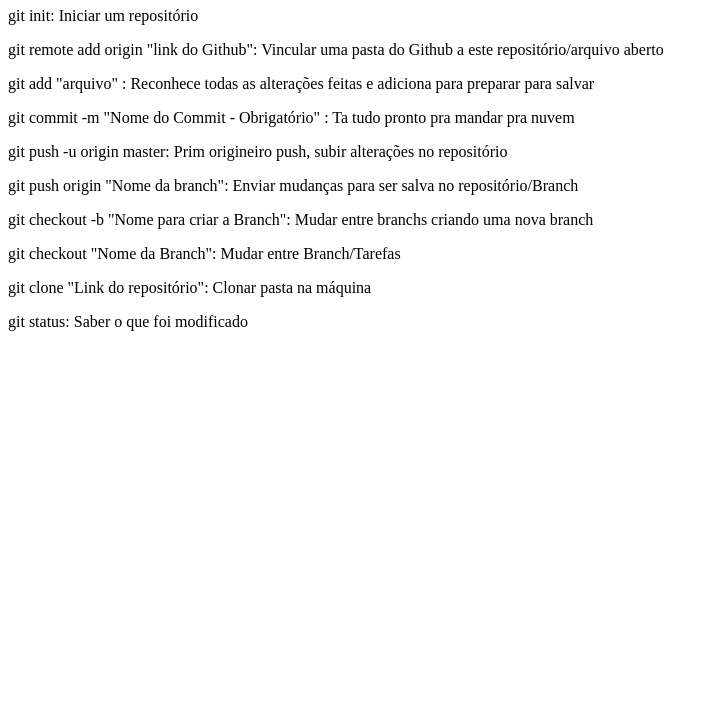
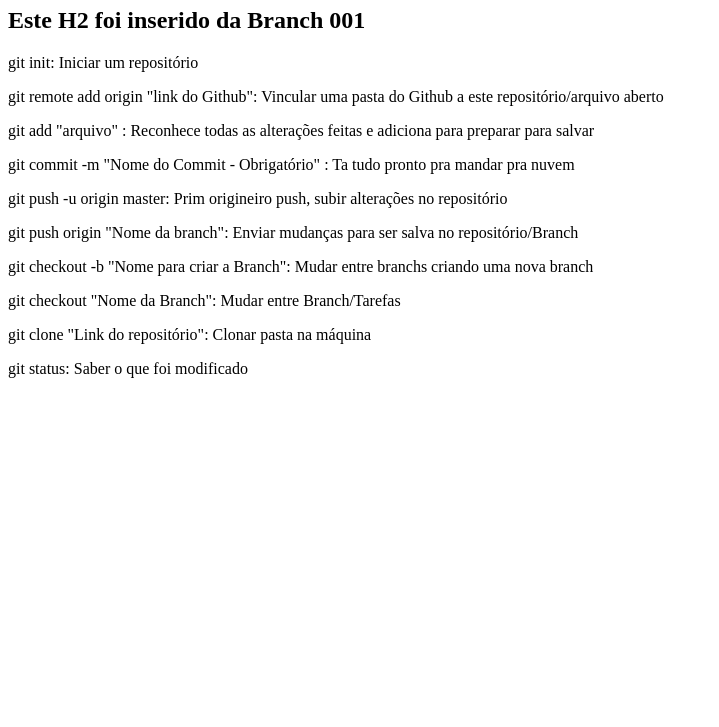
Before and after one commit to GuilhermeSoaresTavares/hweb-aulas, a plain HTML site: page index.html in a window 1280 px wide. Shown: the part 73-800 px from the top of the page, without its empty margins (0-719 px from the left). Drawn offline with Linux system fonts and the light colour scheme.

Commit message:
Quinto Commit Branch001

```diff
--- a/index.html
+++ b/index.html
@@ -8,6 +8,7 @@
   </head>
   <body>
     <h1>Códigos Úteis Git</h1>
+    <h2>Este H2 foi inserido da Branch 001</h2>
     <p>git init: <span>Iniciar um repositório</span></p>
     <p>
       git remote add origin "link do Github":
```
